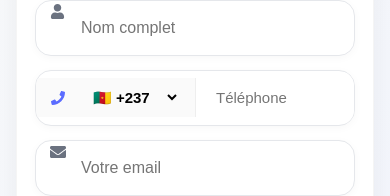
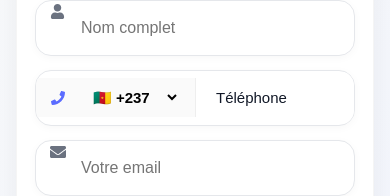
Before and after one commit to konanshopping/konanshopping, a React (Vite) app: page /checkout in a window 390 px wide. Shown: the part 165-361 px from the top of the page. Built offline with nearby package versions, Linux system fonts and the light colour scheme.

Commit message:
Fix phone input color

```diff
--- a/src/pages/Checkout.jsx
+++ b/src/pages/Checkout.jsx
@@ -954,18 +954,19 @@ lineHeight: "1",
 
     style={{
   flex: 1,
-
   border: "none",
-
   outline: "none",
-
   height: "50px",
-
   padding: "0 20px",
-
   fontSize: "15px",
 
-      background: "white",
+  background: "#ffffff",
+  color: "#111827",
+
+  WebkitTextFillColor: "#111827",
+
+  WebkitAppearance: "none",
+  appearance: "none",
 }}
   />
 
```
Lines whose indentation alone changed are shown as unchanged.
